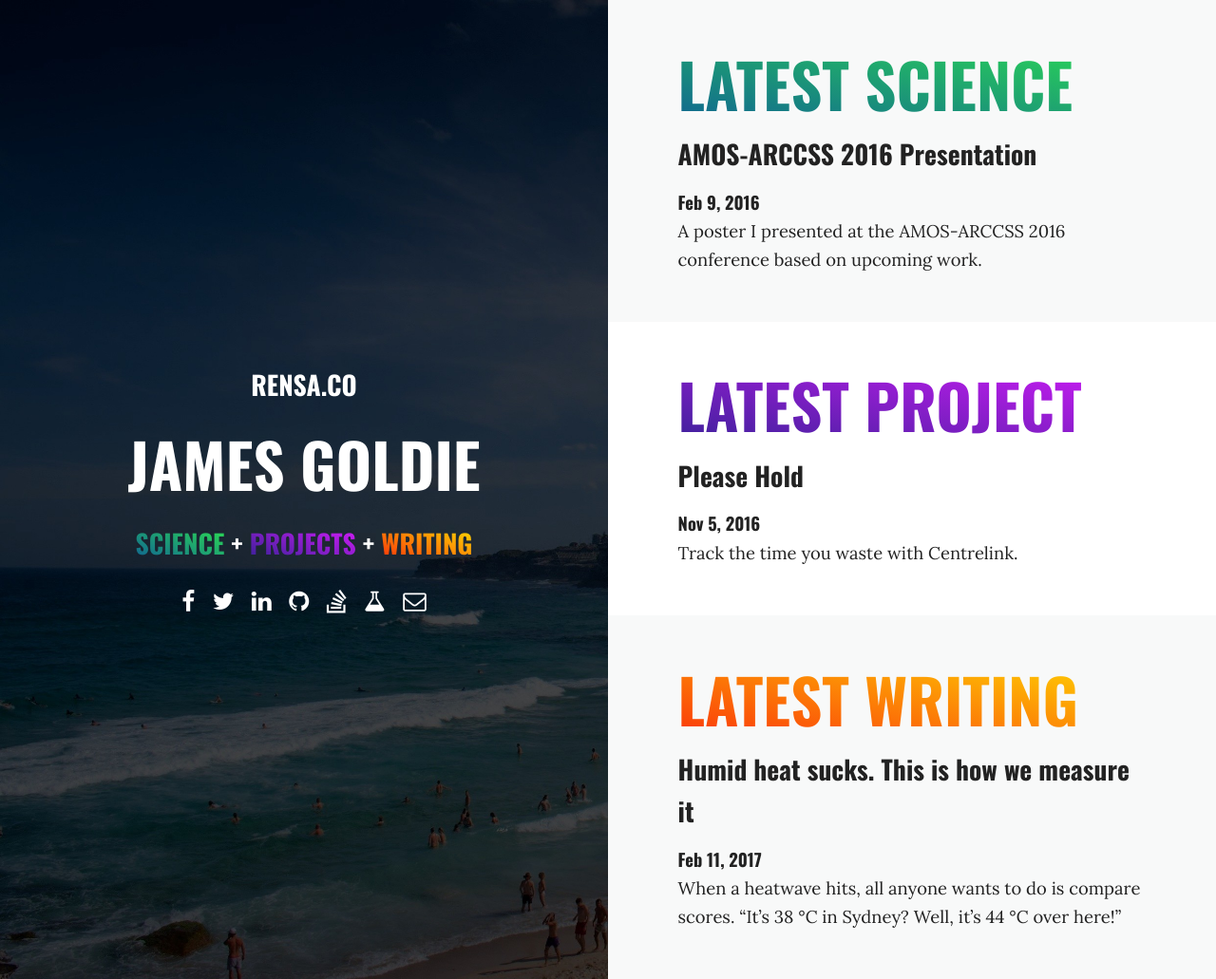
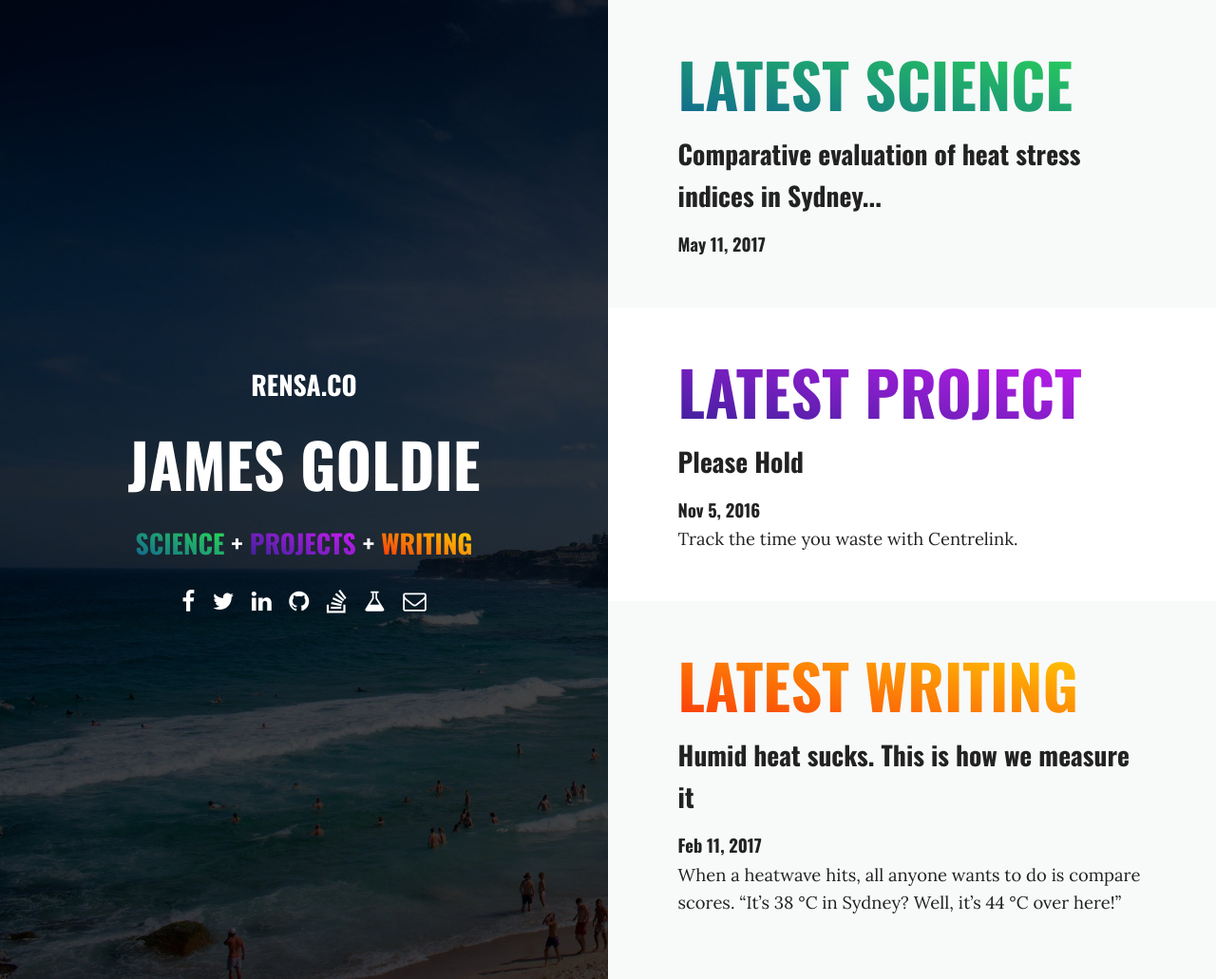
Before and after one commit to rensa/rensa.github.io, a Jekyll site: the page built from index.html, in a window 1280 px wide and 1031 px high. Shown: the whole window at 95% size. Built offline with Jekyll 4.4.1, drawn with Linux system fonts in a browser that asks for light colours; nearby versions of some CDN libraries; some of the changed lines change nothing that is shown.

Commit message:
Sydney paper + paper list formatting fix

```diff
--- /dev/null
+++ b/_posts/science/2017-05-11-comparative-evaluation-human-heat-stree-sydney.md
@@ -0,0 +1,19 @@
+---
+title: Comparative evaluation of heat stress indices in Sydney...
+subtitle: Comparative evaluation of human heat stress indices on selected hospital admissions in Sydney, Australia
+layout: post
+category: science
+date: 2017-05-11
+img: thumb-2017-05-11-comparative-evaluation-human-heat-stree-sydney.png
+thumbnail: thumb-2017-05-11-comparative-evaluation-human-heat-stree-sydney.png
+alt: Comparative evaluation of human heat stress indices on selected hospital admissions in Sydney, Australia
+project-date: May 2017
+work-type: Paper
+ref-authors: Goldie J, Alexander L, Lewis S C & Sherwood S
+ref-year: Accepted
+ref-title: Comparative evaluation of human heat stress indices on selected hospital admissions in Sydney, Australia
+ref-journal: Australian and New Zealand Journal of Public Health
+ref-doi: 10.1111/1753-6405.12692
+---
+
+This article has been accepted by the _Australian and New Zealand Journal of Public Health_ but has not yet been published.
--- a/science.html
+++ b/science.html
@@ -30,7 +30,7 @@
       </ul>
     </header>
 
-  <!-- tab 1: bio -->
+    <!-- tab 1: bio -->
     <div class="section-padding science papers tab">
       <p>I'm a PhD student with the <a href="http://ccrc.unsw.edu.au">Climate Change Research Centre</a> at UNSW, Sydney. I'm interested in the health impacts of climate change: how we identify dangerously hot days, the effects those days have on public health and how those days are going to change in the future given human activity.</p>
 
@@ -39,16 +39,26 @@
       <iframe src="https://www.google.com/maps/embed?pb=!1m18!1m12!1m3!1d3257.124846382947!2d149.1139164157679!3d-35.278022100995!2m3!1f0!2f0!3f0!3m2!1i1024!2i768!4f13.1!3m3!1m2!1s0x6b164d458b8829b5%3A0x61d2a05d902d788a!2sForestry+Building%2C+ANU!5e0!3m2!1sen!2sau!4v1484465738475" width="100%" height="200" frameborder="0" style="border:0;margin:10px 0" allowfullscreen></iframe>
 
       <p>Although I'm a UNSW student, I'm mostly based in Canberra at ANU's <a href="http://fennerschool.anu.edu.au/">Fenner School</a>. I also work as a student rep for the ACT branch of the <a href="https://www.amos.org.au/">Australian Meteorological &amp; Oceanographic Society</a>.</p>
-
     </div>
 
-    <!-- tab 2: papers -->
+    <!-- tab 2: cv -->
+    <div class="section-padding science papers tab">
+      <p>I'm a PhD student with the <a href="http://ccrc.unsw.edu.au">Climate Change Research Centre</a> at UNSW, Sydney. I'm interested in the health impacts of climate change: how we identify dangerously hot days, the effects those days have on public health and how those days are going to change in the future given human activity.</p>
+
+      <p>I've presented my work at conferences in the past, so the slides and posters here are a good starting point for learning more about my work. If you're looking for a paper I've published, they're also available here.</p>
+
+      <iframe src="https://www.google.com/maps/embed?pb=!1m18!1m12!1m3!1d3257.124846382947!2d149.1139164157679!3d-35.278022100995!2m3!1f0!2f0!3f0!3m2!1i1024!2i768!4f13.1!3m3!1m2!1s0x6b164d458b8829b5%3A0x61d2a05d902d788a!2sForestry+Building%2C+ANU!5e0!3m2!1sen!2sau!4v1484465738475" width="100%" height="200" frameborder="0" style="border:0;margin:10px 0" allowfullscreen></iframe>
+
+      <p>Although I'm a UNSW student, I'm mostly based in Canberra at ANU's <a href="http://fennerschool.anu.edu.au/">Fenner School</a>. I also work as a student rep for the ACT branch of the <a href="https://www.amos.org.au/">Australian Meteorological &amp; Oceanographic Society</a>.</p>
+    </div>
+
+    <!-- tab 3: papers -->
     <div class="section-padding science papers tab">
       <ul>
         {% for post in site.categories.science %}
           {% if post.work-type == 'Paper' %}
             <li>
-              <a href="{% if post.ref-doi %}http://dx.doi.org/{{ post.ref-doi }}{% else %}{{ post.url | prepend: site.baseurl }}{% endif %}"><h2 class="card__header" itemprop="name">{{ post.ref-authors }} {{ post.ref-year }}.</h2></a>
+              <a href="{% if post.ref-doi %}http://dx.doi.org/{{ post.ref-doi }}{% else %}{{ post.url | prepend: site.baseurl }}{% endif %}"><h2 class="card__header" itemprop="name">{{ post.ref-authors }} ({{ post.ref-year }}).</h2></a>
               <p class="card__count">{{ post.ref-title }}. <em>{{ post.ref-journal}}</em>, {{ post.ref-vol }}. <a href="http://dx.doi.org/{{ post.ref-doi }}">doi: {{ post.ref-doi }}</a></p>
             </li>
           {% endif %}
@@ -56,7 +66,7 @@
       <ul>
     </div>
 
-    <!-- tab 3: conference presentations (slides and posters) -->
+    <!-- tab 4: conference presentations (slides and posters) -->
     <div class="section-padding archives__container science tab">
       {% for post in site.categories.science %}
         {% if post.work-type == 'Slides' or post.work-type == 'Poster' %}
```
